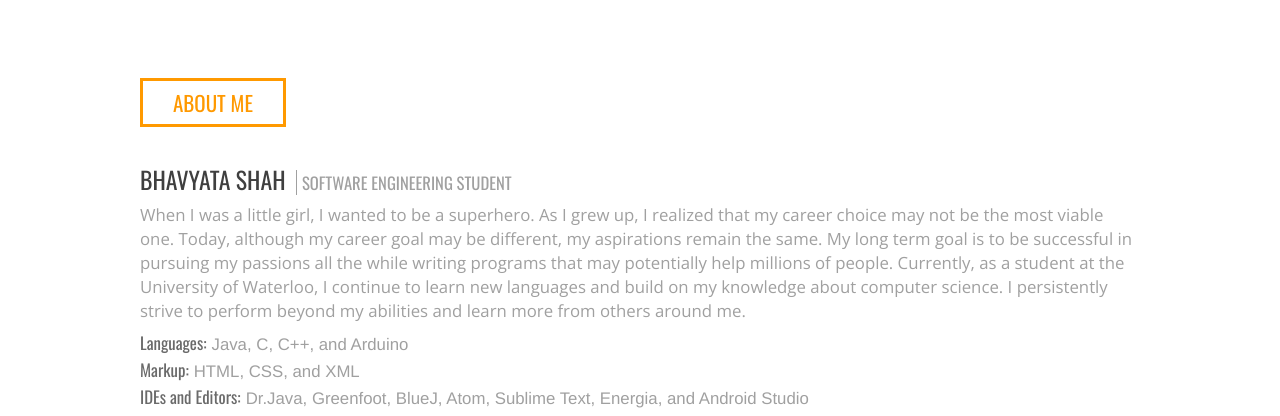
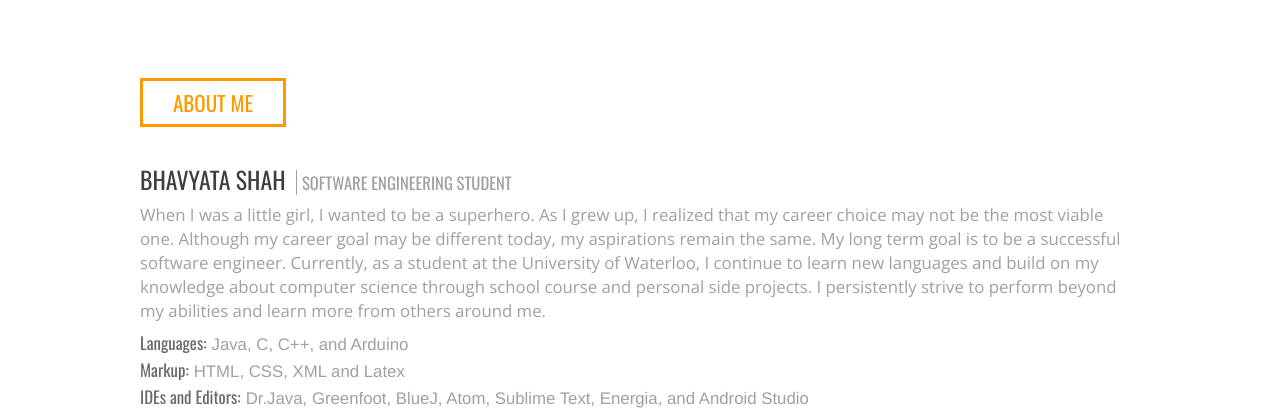
Before and after one commit to bhavyata9/bhavyata9.github.io, a plain HTML site: page index.html in a window 1280 px wide. Shown: the part 536-952 px from the top of the page. Drawn offline with nearby package versions, Linux system fonts and the light colour scheme.

Commit message:
edited bio

```diff
--- a/index.html
+++ b/index.html
@@ -74,12 +74,12 @@
       <div id = "about-me" class = "about-me"> <a name="about-me"></a>
         <h3>ABOUT ME  </h3>
         <h4>BHAVYATA SHAH <small> SOFTWARE ENGINEERING STUDENT </small>  </h4>
-        <p> When I was a  little girl, I wanted to be a superhero. As I grew up, I realized that my career choice may not be the most viable one. Today, although my career goal may be different, my aspirations remain the same. My long term goal is to be successful in pursuing my passions all the while writing programs that may potentially help millions of people.
+        <p> When I was a  little girl, I wanted to be a superhero. As I grew up, I realized that my career choice may not be the most viable one. Although my career goal may be different today, my aspirations remain the same. My long term goal is to be a successful software engineer.
 
-Currently, as a student at the University of Waterloo, I continue to learn new  languages and build on my knowledge about computer science. I persistently strive to perform beyond my abilities and learn more  from  others  around me.
+Currently, as a student at the University of Waterloo, I continue to learn new  languages and build on my knowledge about computer science through school course and personal side projects. I persistently strive to perform beyond my abilities and learn more  from  others  around me.
  </p>
 <div>  <h5>Languages:</h5><span>Java, C, C++, and Arduino </span></div>
-  <div> <h5>Markup:</h5><span>HTML, CSS, and XML </span></div>
+  <div> <h5>Markup:</h5><span>HTML, CSS, XML and Latex </span></div>
 <div><h5>IDEs and Editors:</h5><span>Dr.Java, Greenfoot, BlueJ, Atom, Sublime Text, Energia, and Android Studio</span></div>
       </div>
       <!-- /about me -->
```
